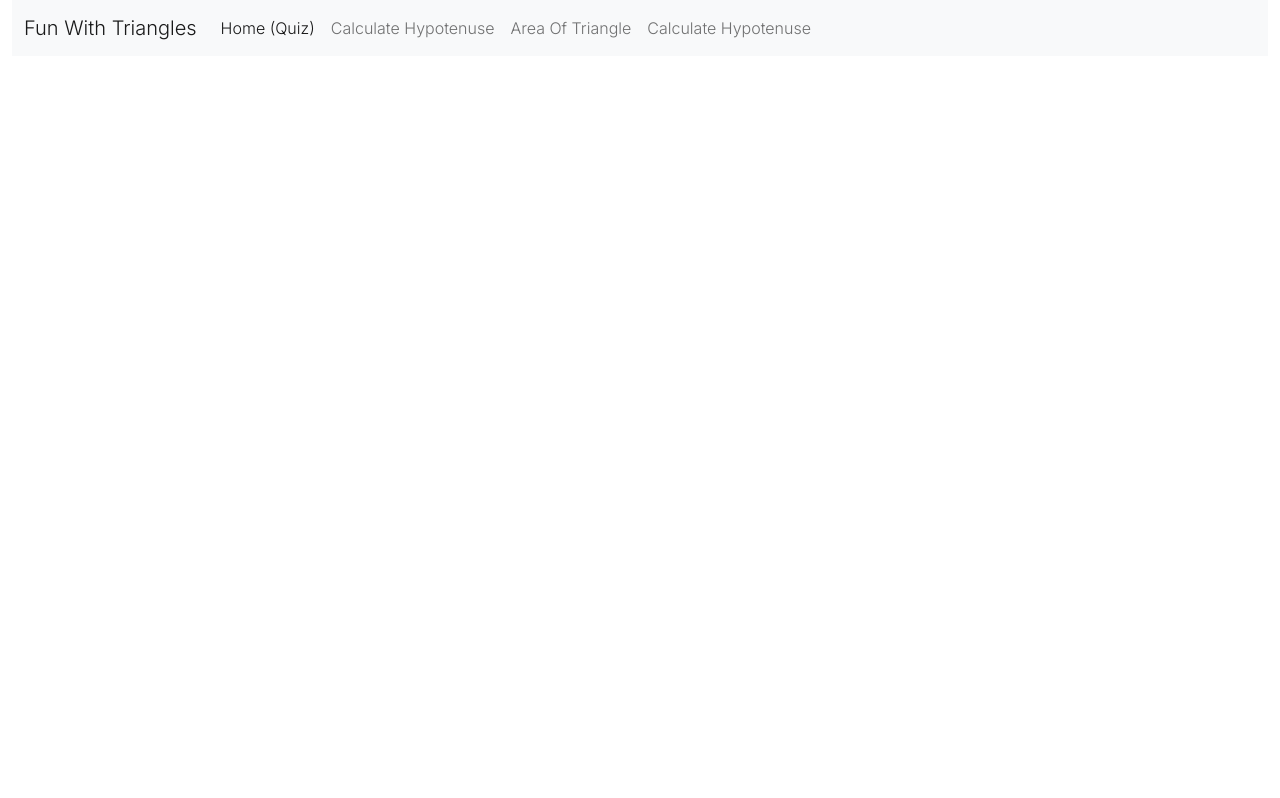
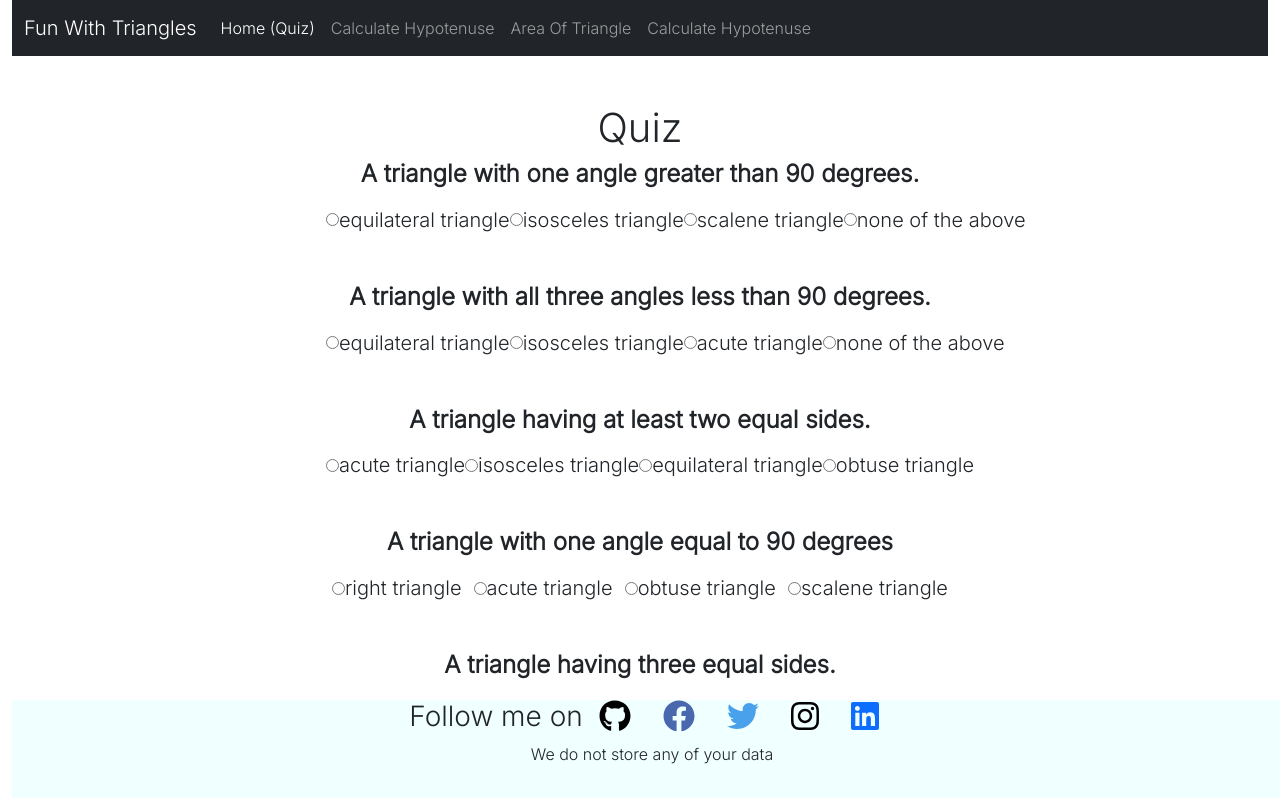
Before and after one commit to skiran252/neogmark12, a React (Create React App) app: page / in a window 1280 px wide. Shown: the top 798 px of the page. Built offline with nearby package versions, Linux system fonts and the light colour scheme.

Commit message:
added quiz

```diff
--- a/package.json
+++ b/package.json
@@ -3,6 +3,9 @@
   "version": "0.1.0",
   "private": true,
   "dependencies": {
+    "@fortawesome/fontawesome-svg-core": "^1.2.36",
+    "@fortawesome/free-brands-svg-icons": "^5.15.4",
+    "@fortawesome/react-fontawesome": "^0.1.15",
     "@testing-library/jest-dom": "^5.11.4",
     "@testing-library/react": "^11.1.0",
     "@testing-library/user-event": "^12.1.10",
--- a/src/App.js
+++ b/src/App.js
@@ -5,6 +5,8 @@ import Hypotenuse from "./components/Hypotenuse/Hypotenuse";
 import AreaOfTriangle from "./components/AreaOfTriangle/AreaOfTriangle";
 import IsTriangle from "./components/IsTriangle/IsTriangle";
 import { BrowserRouter as Router, Switch, Route } from "react-router-dom";
+import SocialFollow from "./components/SocialFollow";
+import Quiz from "./components/Quiz";
 function App() {
   return (
     <div className="container-fluid">
@@ -21,9 +23,13 @@ function App() {
             <Route path="/isTriangle">
               <IsTriangle />
             </Route>
+            <Route path="/">
+              <Quiz />
+            </Route>
           </Switch>
         </CenteredContainer>
       </Router>
+      <SocialFollow />
     </div>
   );
 }
--- a/src/components/AreaOfTriangle/AreaOfTriangle.js
+++ b/src/components/AreaOfTriangle/AreaOfTriangle.js
@@ -65,10 +65,10 @@ export default function AreaOfTriangle() {
             Calculate Area
           </button>
         </div>
-        <div className="mt-5 fw-bolder fs-3">
+        <div className="mt-5 fw-bolder fs-6">
           Area of triangle formula √(s(s-a)(s-b)(s-c))
         </div>
-        <div className="mt-5 fw-bolder fs-2">Where s = (a+b+c)/2</div>
+        <div className="mt-2 fw-bolder fs-6">Where s = (a+b+c)/2</div>
         <h3 className="mt-5">{message}</h3>
       </div>
     </div>
--- a/src/components/CenteredContainer.js
+++ b/src/components/CenteredContainer.js
@@ -2,7 +2,7 @@ import React from "react";
 
 export default function CenteredContainer(props) {
   return (
-    <div className="text-center pt-5">
+    <div className="pt-5 text-center">
       {props.children}
     </div>
   );
--- a/src/components/IsTriangle/IsTriangle.js
+++ b/src/components/IsTriangle/IsTriangle.js
@@ -63,8 +63,8 @@ export default function AreaOfTriangle() {
             Check if Triangle is Possible
           </button>
         </div>
-        <div className="mt-5 fw-bolder fs-3">
-          A Triangle is possible if sum of all angles is 180
+        <div className="mt-5 fw-bolder fs-6">
+          * A Triangle is possible if sum of all angles is 180
         </div>
         <h3 className="mt-5">{message}</h3>
       </div>
--- a/src/components/Navbar/Navbar.js
+++ b/src/components/Navbar/Navbar.js
@@ -2,7 +2,7 @@ import React from "react";
 import { Link } from "react-router-dom";
 export default function Navbar() {
   return (
-    <nav className="navbar navbar-expand-lg navbar-light bg-light">
+    <nav className="navbar navbar-expand-lg navbar-dark bg-dark">
       <div className="container-fluid">
         <a className="navbar-brand" href="/#">
           Fun With Triangles
@@ -21,9 +21,9 @@ export default function Navbar() {
         <div className="collapse navbar-collapse" id="navbarNav">
           <ul className="navbar-nav">
             <li className="nav-item">
-              <a className="nav-link active" aria-current="page" href="/#">
+              <Link className="nav-link active" aria-current="page" to="/#">
                 Home (Quiz)
-              </a>
+              </Link>
             </li>
             <li className="nav-item">
               <Link className="nav-link" to="/calculate-hypotenuse">
--- /dev/null
+++ b/src/components/Quiz.js
@@ -0,0 +1,66 @@
+import React, { useState } from "react";
+import data from "../data/data.json";
+import "./quiz.css";
+export default function Quiz() {
+  const [message, setMessage] = useState("");
+  const questions = data.questions;
+  const answers = Array(questions.length).fill("");
+  const onChangeValue = (e, index) => {
+    answers[index] = e.target.value;
+    console.log(answers);
+
+  };
+
+  const calculateScore = () => {
+    let score = 0;
+    for (let i = 0; i < questions.length; i++) {
+      if (questions[i].correct===parseInt(answers[i])) {
+        score++;
+      }
+    }
+    setMessage(`You scored ${score} out of ${questions.length}`);
+  };
+  return (
+    <div className="mx-auto">
+      <div className="col-md-6 mx-auto ">
+        <h1 className="text-center">Quiz</h1>
+        {questions.map((question, index) => (
+          <div className="mb-5" key={question.question}>
+            <h6 className="text-left fw-bolder fs-4">{question.question}</h6>
+            <div
+              onChange={(e) => onChangeValue(e, index)}
+              value={answers[index]}
+              className="controls fs-5 mt-3"
+            >
+              {question.answers.map((answer, index2) => {
+                return (
+                  <div className="radio" key={answer}>
+                    <input
+                      type="radio"
+                      name={question.question}
+                      value={index2+1}
+                    />
+                    {answer}
+                  </div>
+                );
+              })}
+            </div>
+          </div>
+        ))}
+        <div className="d-flex justify-content-center">
+          <div
+            className="btn btn-primary"
+            onClick={calculateScore}
+            style={{ alignSelf: "center" }}
+          >
+            Submit Answers
+          </div>
+        </div>
+        <div className="fw-bolder fs-3 text-center">{message}</div>
+
+      </div>
+
+      <div style={{ height: "20vh" }}></div>
+    </div>
+  );
+}
--- /dev/null
+++ b/src/components/SocialFollow.js
@@ -0,0 +1,55 @@
+import React from "react";
+import { FontAwesomeIcon } from "@fortawesome/react-fontawesome";
+import {
+  faGithub,
+  faFacebook,
+  faTwitter,
+  faInstagram,
+  faLinkedin
+} from "@fortawesome/free-brands-svg-icons";
+import "./style.css";
+export default function SocialFollow() {
+  return (
+    <div style={{backgroundColor:"lightblue"}}>
+
+      <footer className="footer">
+        <div className="social-container container d-flex justify-content-center">
+
+          <h3>Follow me on</h3>
+          <a
+            href="https://github.com/skiran252"
+            className="github social"
+          >
+            <FontAwesomeIcon icon={faGithub} size="2x" />
+          </a>
+          <a
+            href="https://www.facebook.com/saikirangonugunta08/"
+            className="facebook social"
+          >
+            <FontAwesomeIcon icon={faFacebook} size="2x" />
+          </a>
+          <a
+            href="https://www.twitter.com/skiran252"
+            className="twitter social"
+          >
+            <FontAwesomeIcon icon={faTwitter} size="2x" />
+          </a>
+          <a
+            href="https://www.instagram.com/gsk_cool"
+            className="instagram social"
+          >
+            <FontAwesomeIcon icon={faInstagram} size="2x" />
+          </a>
+          <a
+            href="https://www.linkedin.com/in/saikiran-gonugunta/"
+            className="linkedin social"
+          >
+            <FontAwesomeIcon icon={faLinkedin} size="2x" />
+          </a>
+        </div>
+        <p className="text-center">We do not store any of your data</p>
+      </footer>
+
+    </div>
+  );
+}
--- /dev/null
+++ b/src/components/quiz.css
@@ -0,0 +1,10 @@
+.controls {
+    display: flex;
+  }
+
+  .radio {
+    flex: 1 0 auto;
+    display: flex;
+    justify-content: center;
+    align-items: center;
+  }
--- /dev/null
+++ b/src/components/style.css
@@ -0,0 +1,40 @@
+footer {
+  position: fixed;
+  height: 100px;
+  bottom: 0;
+  width: 100%;
+  background-color: azure;
+}
+
+.social-container {
+  /* padding: 25px 50px; */
+}
+
+a.social {
+  margin: 0 1rem;
+  transition: transform 250ms;
+  display: inline-block;
+}
+
+a.social:hover {
+  transform: translateY(-2px);
+}
+
+a.github {
+  color: black;
+}
+a.youtube {
+  color: #eb3223;
+}
+
+a.facebook {
+  color: #4968ad;
+}
+
+a.twitter {
+  color: #49a1eb;
+}
+
+a.instagram {
+  color: black;
+}
--- /dev/null
+++ b/src/data/data.json
@@ -0,0 +1,84 @@
+{
+  "questions": [
+    {
+      "question": "A triangle with one angle greater than 90 degrees.",
+      "answers": [
+        "equilateral triangle",
+        "isosceles triangle",
+        "scalene triangle",
+        "none of the above"
+      ],
+      "correct": 4
+    },
+    {
+      "question": "A triangle with all three angles less than 90 degrees.",
+      "answers": [
+        "equilateral triangle",
+        "isosceles triangle",
+        "acute triangle",
+        "none of the above"
+      ],
+      "correct": 3
+    },
+    {
+      "question": "A triangle having at least two equal sides.",
+      "answers": [
+        "acute triangle",
+        "isosceles triangle",
+        "equilateral triangle",
+        "obtuse triangle"
+      ],
+      "correct":2
+    },
+    {
+      "question": "A triangle with one angle equal to 90 degrees",
+      "answers": [
+        "right triangle",
+        "acute triangle",
+        "obtuse triangle",
+        "scalene triangle"
+      ],
+      "correct":1
+    },
+    {
+      "question": "A triangle having three equal sides.",
+      "answers": [
+        "equilateral triangle",
+        "right triangle",
+        "isosceles triangle",
+        "scalene triangle"
+      ],
+      "correct": 1
+    },
+    {
+      "question": "The sum of the measures of all three sides of a triangle.",
+      "answers": ["perimeter", "area", "none of the above"],
+      "correct": 1
+    },
+    {
+      "question": "In right triangle, the side opposite to right angle is called.",
+      "answers": [
+        "hypotenuse",
+        "altitude",
+        "adjacent side",
+        "none of the above"
+      ],
+      "correct": 1
+    },
+    {
+      "question": "The perimeter of a equilateral triangle is 15cm. What is the length of one side?",
+      "answers": ["5cm", "10cm", "12cm", "none of the above"],
+      "correct": 1
+    },
+    {
+      "question": "A ladder 6.5 m long is placed in a slanting position against a wall. Its top reaches a point on the wall which is 6 m above the ground. The distance of the bottom of the ladder from the wall is ____.",
+      "answers": ["2.1m", "2.5m", "2.9m", "3.3m"],
+      "correct": 2
+    },
+    {
+        "question": "Corresponding sides of two similar triangles are in the ratio 2 :  3. If the area of the smaller triangle is 48 cm 2 determine the area of the larger triangle.",
+        "answers":["30 sq.cm"," 6 sq.cm","7 sq.cm","108 sq.cm"],
+        "correct": 4
+    }
+  ]
+}
--- a/src/index.css
+++ b/src/index.css
@@ -7,7 +7,7 @@ body {
   -webkit-font-smoothing: antialiased;
   -moz-osx-font-smoothing: grayscale;
   width: 100vw;
-  height: 100vh;
+  /* height: 100vh; */
 }
 
 code {
```
Also changed, not shown: 1 other file (tests, documents, lock files or other folders).
